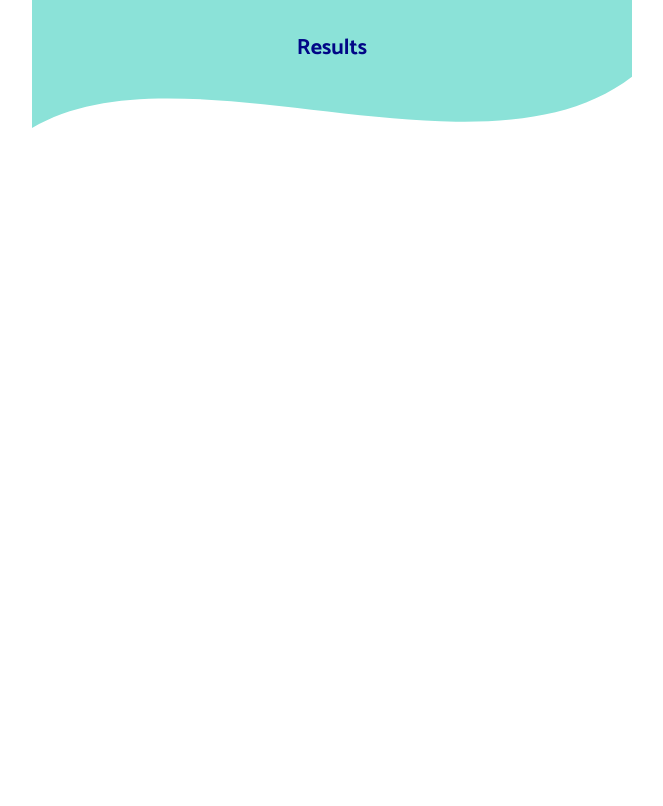
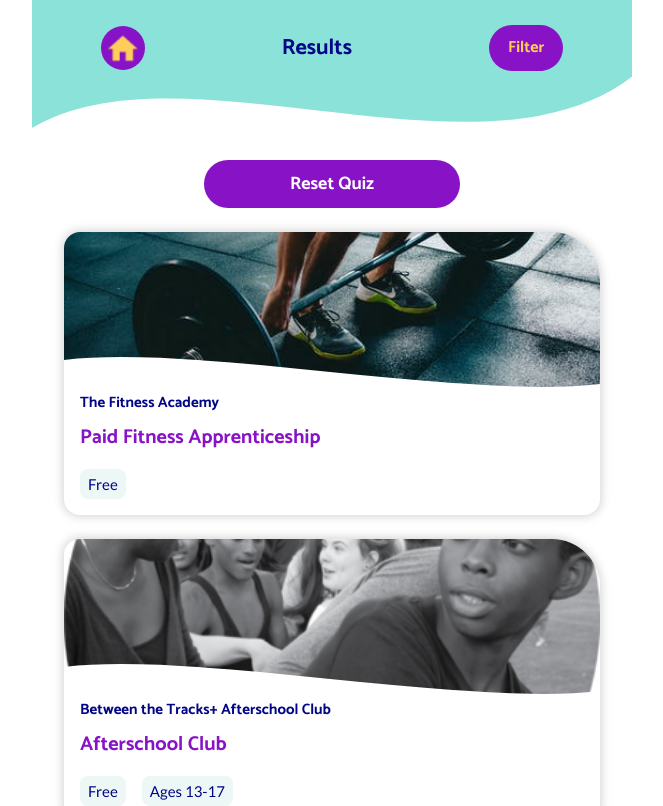
Before and after one commit to neontribe/my-best-life, a Next.js app: page /quiz/results in a window 1280 px wide. Shown: the top 806 px of the page, without its empty margins (308-971 px from the left). Built offline with nearby package versions, Linux system fonts and the light colour scheme.

Commit message:
feat: add quiz results page, reset button
Co-authored-by: edpe <ed@edperkins.co.uk>

```diff
--- a/pages/index.tsx
+++ b/pages/index.tsx
@@ -1,4 +1,4 @@
-import React, { useState, useEffect } from 'react'
+import React, { useState, useEffect, useContext } from 'react'
 import { NextPage, GetStaticProps } from 'next'
 import Link from 'next/link'
 
@@ -7,6 +7,7 @@ import { CardList } from '../src/Components/CardList'
 import { HeaderComponent } from '../src/Components/Header'
 import { Layout } from '../src/Components/Layout'
 import { Welcome } from '../src/Components/Welcome'
+import { QuizContext } from '../src/context/QuizContext'
 
 interface ListPageProps {
   services: Array<ServicePreview>
@@ -28,6 +29,7 @@ export type ServicePreview = Pick<
 export const ListPage: NextPage<ListPageProps> = ({ services }) => {
   // Default to showing the welcome screen
   const [showWelcome, setShowWelcome] = useState<boolean>(true)
+  const { quizComplete } = useContext(QuizContext)
 
   useEffect(() => {
     // Attempt to retrieve the showWelcome value from local storage
@@ -44,7 +46,7 @@ export const ListPage: NextPage<ListPageProps> = ({ services }) => {
       ) : (
         <Layout>
           <HeaderComponent title="Support in Lambeth" homeButton filterButton />
-          <Link href="/quiz">Quiz</Link>
+          <Link href={quizComplete ? '/quiz/results' : '/quiz'}>Quiz</Link>
           <CardList services={services} />
         </Layout>
       )}
--- a/pages/quiz/about-you.tsx
+++ b/pages/quiz/about-you.tsx
@@ -79,7 +79,7 @@ const categories = [
 const allAges = ['<15', '15', '16', '17', '18', '18+']
 
 export const AboutYouPage = (): JSX.Element => {
-  const { aboutYou, aboutYouUpdate } = useContext(QuizContext)
+  const { aboutYou, aboutYouUpdate, setQuizComplete } = useContext(QuizContext)
 
   return (
     <Layout>
@@ -139,7 +139,7 @@ export const AboutYouPage = (): JSX.Element => {
         <VerticalSpacing />
 
         <Link href="/quiz/results" passHref>
-          <StyledLink>{'Ok'}</StyledLink>
+          <StyledLink onClick={() => setQuizComplete(true)}>{'Ok'}</StyledLink>
         </Link>
 
         <VerticalSpacing />
--- a/pages/quiz/results.tsx
+++ b/pages/quiz/results.tsx
@@ -1,24 +1,120 @@
-import { useContext } from 'react'
+import React, { useContext } from 'react'
+import styled from 'styled-components'
+import { NextPage, GetStaticProps } from 'next'
+import { Service, getServices } from '../../cms/services'
+import { CardList } from '../../src/Components/CardList'
+import { HeaderComponent } from '../../src/Components/Header'
+import { Layout } from '../../src/Components/Layout'
+import { VerticalSpacing } from '../../src/Components/VerticalSpacing'
+import { QuizContext } from '../../src/context/QuizContext'
+import { useRouter } from 'next/router'
 
-import { Layout } from '../../src/Components/Layout'
-import { HeaderComponent } from '../../src/Components/Header'
-import { QuizContext } from '../../src/context/QuizContext'
+interface QuizListPageProps {
+  services: Array<ServicePreview>
+}
 
-export const ResultsPage = (): JSX.Element => {
-  const { fullDataGet } = useContext(QuizContext)
+export type ServicePreview = Pick<
+  Service,
+  | 'id'
+  | 'title'
+  | 'shortDescription'
+  | 'image'
+  | 'costValue'
+  | 'costQualifier'
+  | 'age'
+  | 'categories'
+  | 'format'
+>
 
-  // eslint-disable-next-line
-  console.log(fullDataGet())
+const StyledButton = styled.button`
+  align-items: center;
+  background-color: ${(props) => props.theme.colours.purple};
+  border-radius: 5rem;
+  border: 3px solid transparent;
+  color: ${(props) => props.theme.colours.white};
+  display: flex;
+  font-family: 'Catamaran', sans-serif;
+  font-weight: bold;
+  font-size: ${(props) => props.theme.fontSizes.highlight};
+  padding: 0.5rem;
+  width: 16rem;
+  height: 3rem;
+  justify-content: center;
+  margin: auto;
+  max-width: calc(100% - 2rem);
+
+  &:focus {
+    outline: 2px dashed ${(props) => props.theme.colours.blue};
+    outline-offset: 2px;
+  }
+
+  &:hover {
+    background-color: ${(props) => props.theme.colours.purple_light};
+    color: ${(props) => props.theme.colours.purple};
+    transition: 0.3s;
+  }
+`
+
+export const QuizListPage: NextPage<QuizListPageProps> = ({ services }) => {
+  const { clearProgress } = useContext(QuizContext)
+  const router = useRouter()
+
+  const onReset = () => {
+    clearProgress()
+    router.push('/quiz')
+  }
 
   return (
     <Layout>
-      <HeaderComponent
-        title="Results"
-        homeButton={false}
-        filterButton={false}
-      />
+      <HeaderComponent title="Results" homeButton filterButton />
+      <VerticalSpacing />
+      <StyledButton onClick={onReset}>Reset Quiz</StyledButton>
+      <CardList services={services} />
     </Layout>
   )
 }
 
-export default ResultsPage
+export default QuizListPage
+
+export const getStaticProps: GetStaticProps = async () => {
+  const allServices = getServices()
+
+  const allServicePreviews: Array<ServicePreview> = allServices.map(
+    (service: Service) => {
+      const servicePreview = {
+        id: service.id,
+        title: service.title,
+        shortDescription: service.shortDescription,
+        costValue: service.costValue,
+
+        ...(service.image?.image && {
+          image: {
+            image: service.image.image,
+            imageAlt: service.image?.imageAlt || '',
+          },
+        }),
+
+        ...(service.categories && { categories: service.categories }),
+
+        ...(service.age && {
+          age: service.age,
+        }),
+
+        ...(service.costQualifier && {
+          costQualifier: service.costQualifier,
+        }),
+
+        ...(service.format && {
+          format: service.format,
+        }),
+      }
+      return servicePreview
+    }
+  )
+
+  return {
+    props: {
+      services: allServicePreviews,
+    },
+  }
+}
--- a/src/context/QuizContext.tsx
+++ b/src/context/QuizContext.tsx
@@ -31,29 +31,29 @@ interface IQuizContext {
   aboutYou: IAboutYou
   aboutYouUpdate(updateFunc: AboutYouUpdater): void
   fullDataGet(): FullData | undefined
+  clearProgress(): void
+  quizComplete: boolean
+  setQuizComplete(val: boolean): void
+}
+
+const aboutYouDefault: IAboutYou = {
+  age: '',
+  genderPreference: '',
 }
 
 const defaultValue = {
   whatsOnMindGet: () => false,
-  whatsOnMindToggle: () => {
-    return
-  },
+  whatsOnMindToggle: () => undefined,
   howAreFeelingGet: () => false,
-  howAreFeelingToggle: () => {
-    return
-  },
+  howAreFeelingToggle: () => undefined,
   interestsGet: () => false,
-  interestsToggle: () => {
-    return
-  },
-  aboutYou: {
-    age: '',
-    genderPreference: '',
-  },
-  aboutYouUpdate: () => {
-    return
-  },
+  interestsToggle: () => undefined,
+  aboutYou: aboutYouDefault,
+  aboutYouUpdate: () => undefined,
   fullDataGet: () => undefined,
+  clearProgress: () => undefined,
+  quizComplete: false,
+  setQuizComplete: () => undefined,
 }
 
 export const QuizContext = createContext<IQuizContext>(defaultValue)
@@ -68,7 +68,8 @@ export const QuizProvider = ({ children }: QuizProviderProps): JSX.Element => {
   const [whatsOnMind, setWhatsOnMind] = useState<CategoryList>([])
   const [howAreFeeling, setHowAreFeeling] = useState<CategoryList>([])
   const [interests, setInterests] = useState<CategoryList>([])
-  const [aboutYou, setAboutYou] = useState<IAboutYou>(defaultValue.aboutYou)
+  const [aboutYou, setAboutYou] = useState<IAboutYou>(aboutYouDefault)
+  const [quizComplete, setQuizComplete] = useState(false)
 
   interface GenericGetter {
     <T>(key: string, defaultVal: T): T
@@ -88,7 +89,7 @@ export const QuizProvider = ({ children }: QuizProviderProps): JSX.Element => {
     setWhatsOnMind(getFromLocalStorage('quiz/whatsOnMind', []))
     setHowAreFeeling(getFromLocalStorage('quiz/howAreFeeling', []))
     setInterests(getFromLocalStorage('quiz/interests', []))
-    setAboutYou(getFromLocalStorage('quiz/aboutYou', defaultValue.aboutYou))
+    setAboutYou(getFromLocalStorage('quiz/aboutYou', aboutYouDefault))
   }, [])
 
   interface GenericSetter {
@@ -101,14 +102,31 @@ export const QuizProvider = ({ children }: QuizProviderProps): JSX.Element => {
 
   useEffect(() => {
     setInLocalStorage('quiz/whatsOnMind', whatsOnMind)
+  }, [whatsOnMind])
+
+  useEffect(() => {
     setInLocalStorage('quiz/howAreFeeling', howAreFeeling)
+  }, [howAreFeeling])
+
+  useEffect(() => {
     setInLocalStorage('quiz/interests', interests)
+  }, [interests])
+
+  useEffect(() => {
     setInLocalStorage('quiz/aboutYou', aboutYou)
-  }, [whatsOnMind, howAreFeeling, interests, aboutYou])
+  }, [aboutYou])
 
   //
   // External API for quiz context.
   //
+
+  const clearProgress = () => {
+    setWhatsOnMind([])
+    setHowAreFeeling([])
+    setInterests([])
+    setAboutYou(aboutYouDefault)
+    setQuizComplete(false)
+  }
 
   interface CategoryToggler {
     (
@@ -154,6 +172,9 @@ export const QuizProvider = ({ children }: QuizProviderProps): JSX.Element => {
       interests,
       aboutYou,
     }),
+    clearProgress,
+    quizComplete,
+    setQuizComplete,
   }
 
   return <QuizContext.Provider value={value}>{children}</QuizContext.Provider>
```
